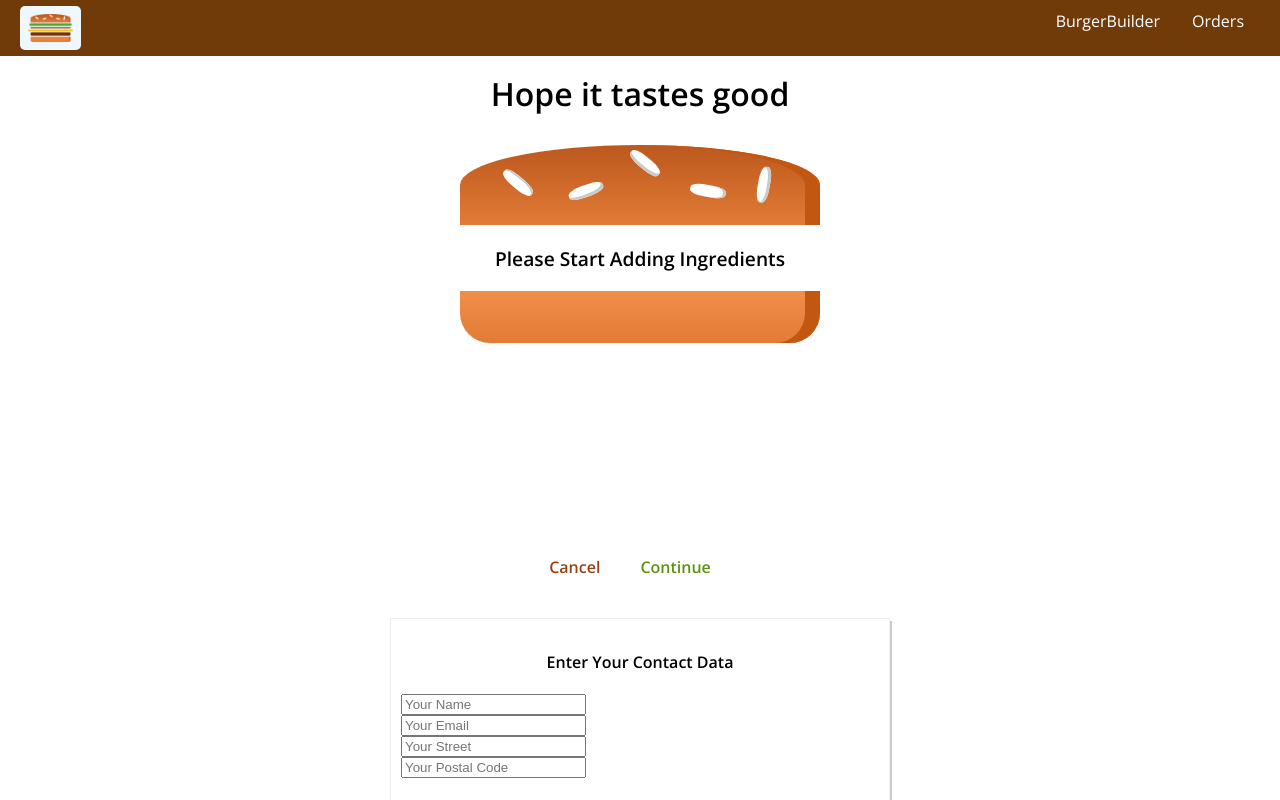
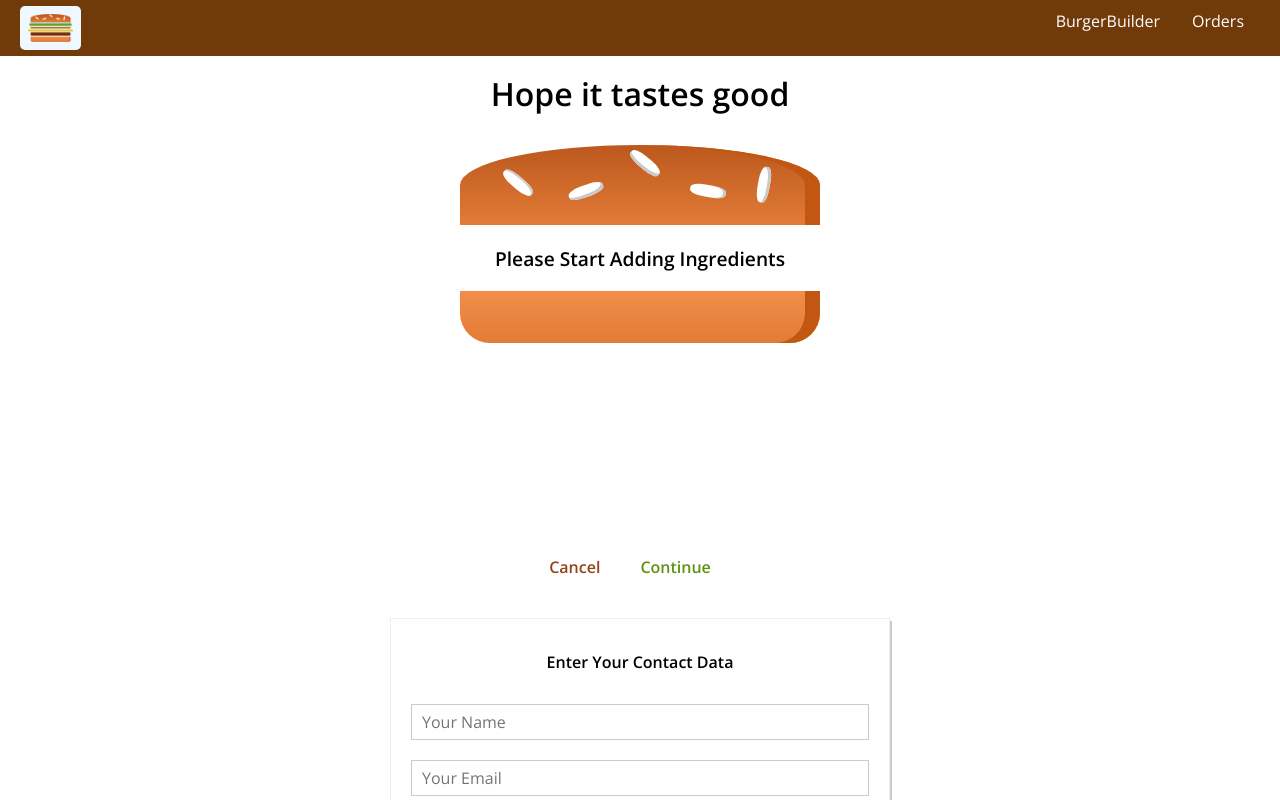
Before and after one commit to rrsrahul/WebDev, a React (Create React App) app in the folder React/Tutorials/burger/: page /checkout in a window 1280 px wide. Both pictures are taken after a click on the button "Continue". Shown: the top 800 px of the page. Built offline with nearby package versions, Linux system fonts and the light colour scheme.

Commit message:
Custom and Dynamic Inputs

```diff
--- /dev/null
+++ b/React/Tutorials/burger/src/Components/UI/Input/Input.js
@@ -0,0 +1,29 @@
+import React from 'react'
+import classes from './Input.module.css'
+
+const input = (props)=>
+{
+    let inputElement = null;
+
+    switch(props.inputtype)
+    {
+        case('input'):
+            inputElement=<input className={classes.InputElement} {...props}/>
+            break;
+        case('textarea'):
+            inputElement=<textarea className={classes.InputElement} {...props}/>
+            break;
+        default:
+            inputElement=<input className={classes.InputElement} {...props}/>
+
+    }
+    return (
+        <div className={classes.Input} >
+            <label className={classes.label}>{props.label}</label>
+            {inputElement}
+
+        </div>
+    )
+}
+
+export default input;
--- /dev/null
+++ b/React/Tutorials/burger/src/Components/UI/Input/Input.module.css
@@ -0,0 +1,32 @@
+.Input
+{
+    width: 100%;
+    padding: 10px;
+    box-sizing: border-box;
+}
+
+.Label
+{
+    font-weight: bold;
+    display: block;
+    margin: 8px;
+}
+
+.InputElement
+{
+    outline: none;
+    border:1px solid #ccc;
+    background-color: white;
+    font:inherit;
+    padding:6px 10px;
+    display: block;
+    width: 100%;
+    box-sizing: border-box;
+
+}
+
+.InputElement:focus
+{
+    outline: none;
+    background-color: #ccc;
+}
--- a/React/Tutorials/burger/src/Containers/Checkout/ContactData/ContactData.js
+++ b/React/Tutorials/burger/src/Containers/Checkout/ContactData/ContactData.js
@@ -3,6 +3,7 @@ import axios from '../../../axios-orders';
 import Button from '../../../Components/UI/Button/Button';
 import Spinner from '../../../Components/UI/Spinner/Spinner';
 import classes from './ContactData.module.css'
+import Input from '../../../Components/UI/Input/Input';
 
 class ContactData extends Component
 {
@@ -50,10 +51,10 @@ class ContactData extends Component
     render()
     {
         let form =(<form>
-                <input className={classes.Input} type="text" name="name" placeholder="Your Name"/>
-            <input className={classes.Input}  type="email" name="email" placeholder="Your Email"/>
-            <input className={classes.Input}  type="text" name="street" placeholder="Your Street"/>
-            <input className={classes.Input}  type="text" name="postalCode" placeholder="Your Postal Code"/>
+                <Input inputtype="input" type="text" name="name" placeholder="Your Name"/>
+            <Input   inputtype="input"  type="email" name="email" placeholder="Your Email"/>
+            <Input   inputtype="input" type="text" name="street" placeholder="Your Street"/>
+            <Input  inputtype="input" type="text" name="postalCode" placeholder="Your Postal Code"/>
             <Button btnType="Success" clicked={this.orderHandler}>Order</Button>
         </form> );
         if(this.state.loading)
--- a/React/Tutorials/burger/src/Containers/Checkout/ContactData/ContactData.module.css
+++ b/React/Tutorials/burger/src/Containers/Checkout/ContactData/ContactData.module.css
@@ -10,10 +10,7 @@
 
 }
 
-.Input
-{
-    display: block;
-}
+
 
 @media (min-width:600px)
 {
```
